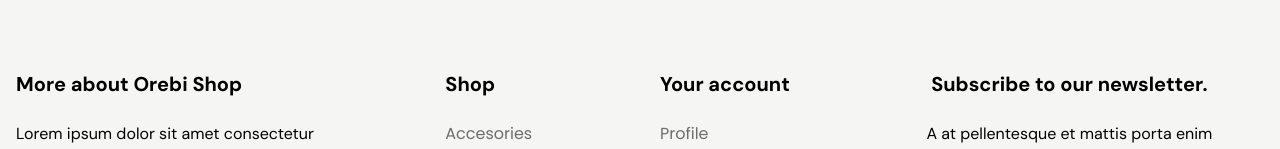
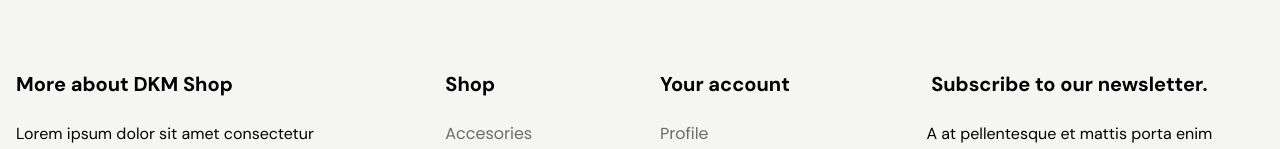
Before and after one commit to SENcrypt/TryEcom, a React (Create React App) app: page / in a window 1280 px wide. Shown: the part 3446-3595 px from the top of the page. Built offline with nearby package versions, Linux system fonts and the light colour scheme.

Commit message:
Update Footer.js

```diff
--- a/src/components/home/Footer/Footer.js
+++ b/src/components/home/Footer/Footer.js
@@ -31,7 +31,7 @@
     <div className="w-full bg-[#F5F5F3] py-20">
       <div className="max-w-container mx-auto grid grid-cols-1 md:grid-cols-2  xl:grid-cols-6 px-4 gap-10">
         <div className="col-span-2">
-          <FooterListTitle title=" More about Orebi Shop" />
+          <FooterListTitle title=" More about DKM Shop" />
           <div className="flex flex-col gap-6">
             <p className="text-base w-full xl:w-[80%]">
               Lorem ipsum dolor sit amet consectetur adipisicing elit. Enim sint
```
